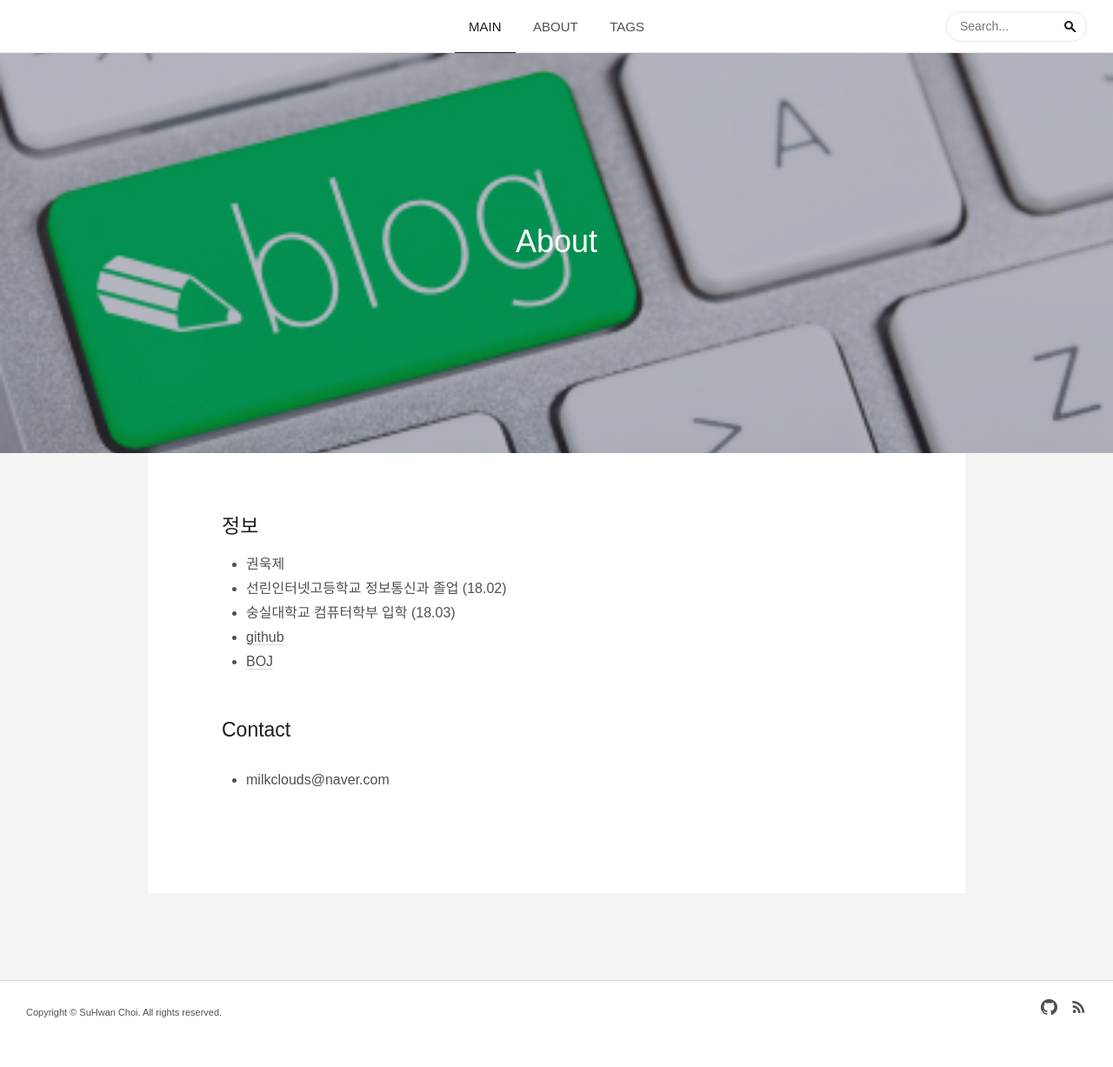
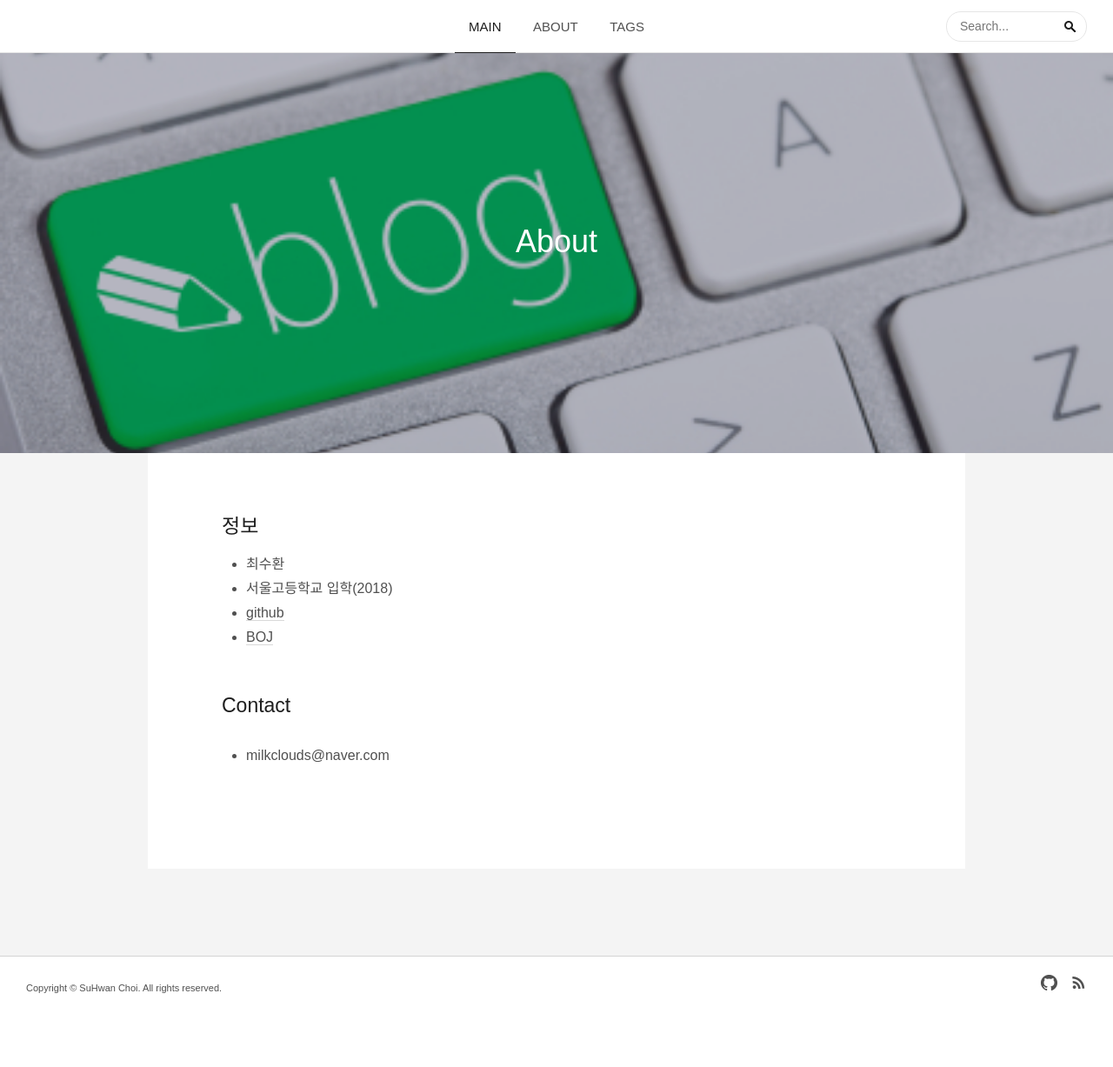
Before and after one commit to MilkClouds/milkclouds.github.io, a Jekyll site: the page built from about.md, in a window 1280 px wide. Shown: the whole page at 87% size. Built offline with Jekyll 4.4.1, drawn with Linux system fonts in a browser that asks for light colours; some web fonts are replaced; comment, search, counter and statistics services are not loaded; after the commit the page ends 1199 px from its top, so only the background shows below that.

Commit message:
Update about.md

```diff
--- a/about.md
+++ b/about.md
@@ -9,9 +9,8 @@ tags: [about]
 
 ## 정보
 
-* 권욱제
-* 선린인터넷고등학교 정보통신과 졸업 (18.02)
-* 숭실대학교 컴퓨터학부 입학 (18.03)
+* 최수환
+* 서울고등학교 입학(2018)
 * [github](https://github.com/milkclouds)
 * [BOJ](https://www.acmicpc.net/user/milkclouds)
 <!--* [Code Forces](http://codeforces.com/profile/)-->
```
